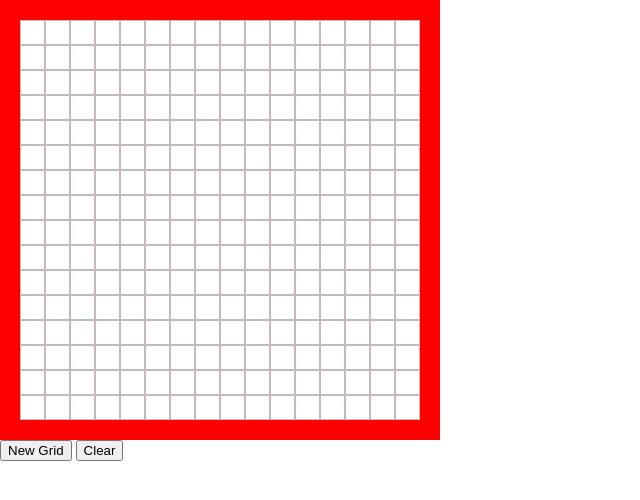
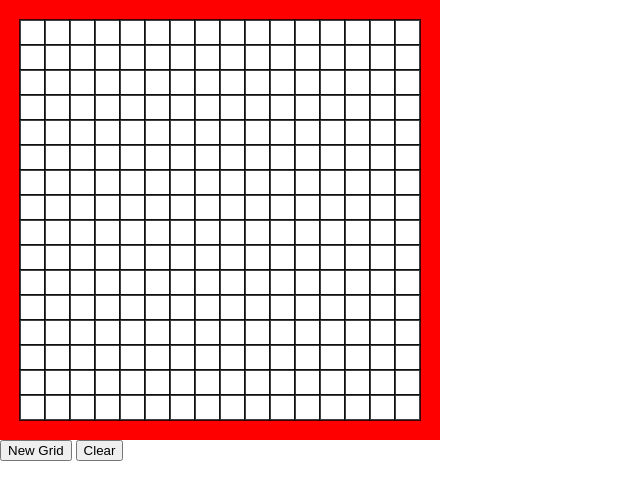
Before and after one commit to miroslavrut/etch-a-sketch, a plain HTML site: page index.html in a window 1280 px wide. Shown: the whole page, without its empty margins (0-640 px from the left). Drawn offline with Linux system fonts and the light colour scheme.

Commit message:
Fix border issues

```diff
--- a/css/style.css
+++ b/css/style.css
@@ -9,9 +9,12 @@ html,body {
     border: 20px solid red;
 }
 
+
+
 #container > div {
     -webkit-box-sizing: border-box; /* Safari/Chrome, other WebKit */
     -moz-box-sizing: border-box;    /* Firefox, other Gecko */
     box-sizing: border-box;
-    border: 1px solid rgb(196, 186, 186);
+    background: white;
+    box-shadow:0px 0 0px 1px rgba(0, 0, 0, 0.75), inset 0px 0 0 1px rgba(0, 0, 0, 0.75)
 }
--- a/index.html
+++ b/index.html
@@ -8,9 +8,9 @@
     <link rel="stylesheet" href="./css/style.css">
 </head>
 <body>
-    <div id="container">
+    <div id="main">
+        <div id="container"></div>
     </div>
-
     <button id="new-grid">New Grid</button>
     <button id="clear">Clear</button>
     <script src="./js/main.js"></script>
```
Also changed, not shown: js/main.js (line endings or trailing spaces).
